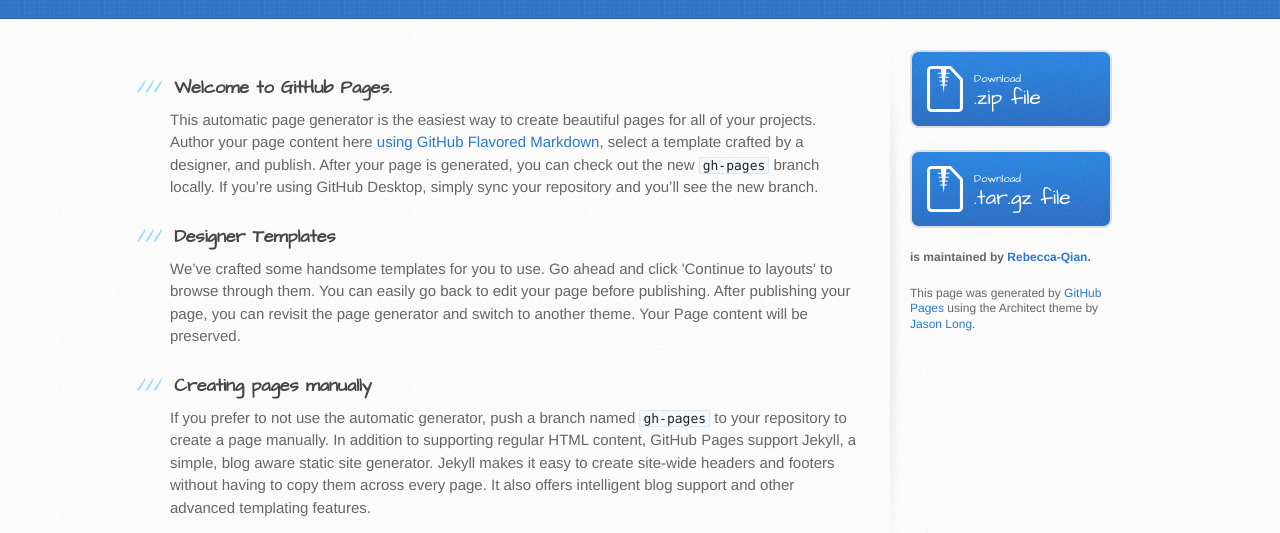
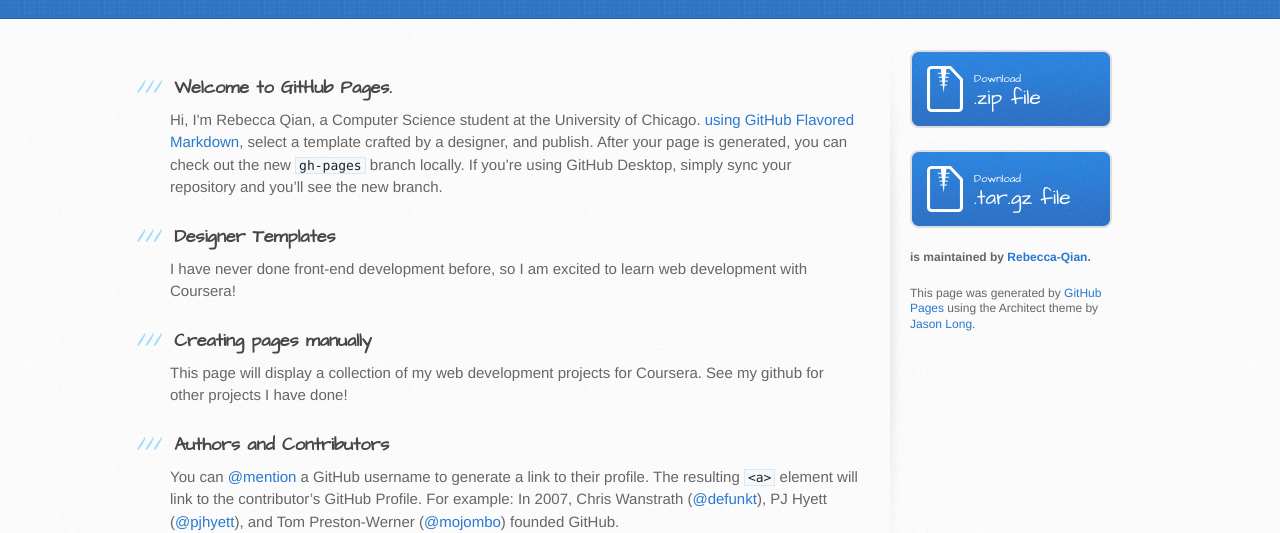
Before and after one commit to Rebecca-Qian/Coursera-Web-Development, a plain HTML site: page index.html in a window 1280 px wide. Shown: the part 288-821 px from the top of the page. Drawn offline with Linux system fonts and the light colour scheme.

Commit message:
Update index.html

```diff
--- a/index.html
+++ b/index.html
@@ -31,17 +31,17 @@
           <h3>
 <a id="welcome-to-github-pages" class="anchor" href="#welcome-to-github-pages" aria-hidden="true"><span aria-hidden="true" class="octicon octicon-link"></span></a>Welcome to GitHub Pages.</h3>
 
-<p>This automatic page generator is the easiest way to create beautiful pages for all of your projects. Author your page content here <a href="https://guides.github.com/features/mastering-markdown/">using GitHub Flavored Markdown</a>, select a template crafted by a designer, and publish. After your page is generated, you can check out the new <code>gh-pages</code> branch locally. If you’re using GitHub Desktop, simply sync your repository and you’ll see the new branch.</p>
+<p>Hi, I'm Rebecca Qian, a Computer Science student at the University of Chicago. <a href="https://guides.github.com/features/mastering-markdown/">using GitHub Flavored Markdown</a>, select a template crafted by a designer, and publish. After your page is generated, you can check out the new <code>gh-pages</code> branch locally. If you’re using GitHub Desktop, simply sync your repository and you’ll see the new branch.</p>
 
 <h3>
 <a id="designer-templates" class="anchor" href="#designer-templates" aria-hidden="true"><span aria-hidden="true" class="octicon octicon-link"></span></a>Designer Templates</h3>
 
-<p>We’ve crafted some handsome templates for you to use. Go ahead and click 'Continue to layouts' to browse through them. You can easily go back to edit your page before publishing. After publishing your page, you can revisit the page generator and switch to another theme. Your Page content will be preserved.</p>
+<p>I have never done front-end development before, so I am excited to learn web development with Coursera!</p>
 
 <h3>
 <a id="creating-pages-manually" class="anchor" href="#creating-pages-manually" aria-hidden="true"><span aria-hidden="true" class="octicon octicon-link"></span></a>Creating pages manually</h3>
 
-<p>If you prefer to not use the automatic generator, push a branch named <code>gh-pages</code> to your repository to create a page manually. In addition to supporting regular HTML content, GitHub Pages support Jekyll, a simple, blog aware static site generator. Jekyll makes it easy to create site-wide headers and footers without having to copy them across every page. It also offers intelligent blog support and other advanced templating features.</p>
+<p>This page will display a collection of my web development projects for Coursera. See my github for other projects I have done!</p>
 
 <h3>
 <a id="authors-and-contributors" class="anchor" href="#authors-and-contributors" aria-hidden="true"><span aria-hidden="true" class="octicon octicon-link"></span></a>Authors and Contributors</h3>
```
